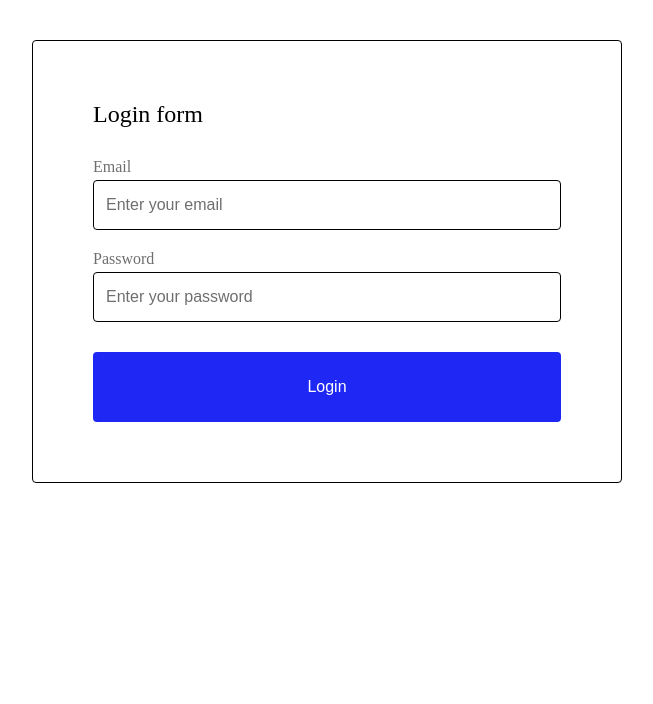
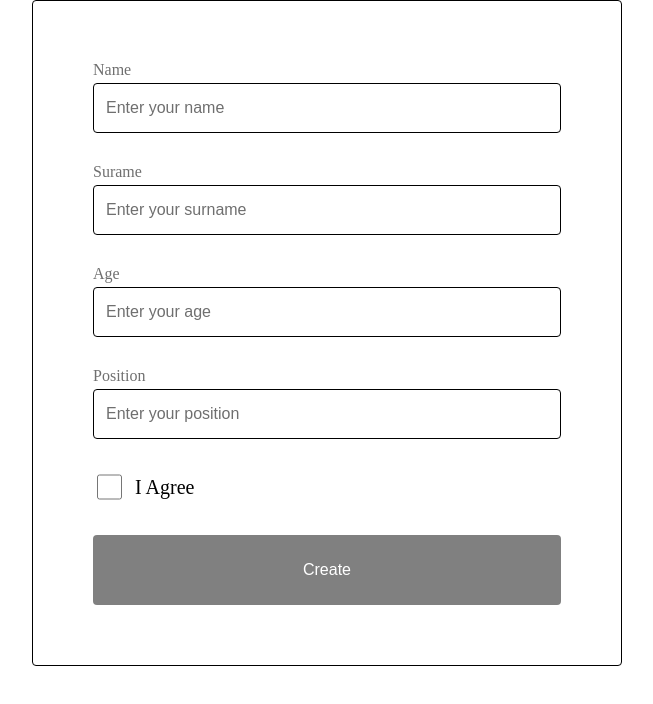
Before and after one commit to JanaHewer/Typescript-app, a React (Create React App) app: page / in a window 1280 px wide. Shown: the top 704 px of the page, without its empty margins (313-966 px from the left). Built offline with nearby package versions, Linux system fonts and the light colour scheme.

Commit message:
Homework11

```diff
--- a/src/App.tsx
+++ b/src/App.tsx
@@ -6,10 +6,11 @@ import GlobalStyles from "styles/GlobalStyles";
 // import Lesson08 from "lessons/Lesson08/Lesson08";
 // import Lesson09 from "lessons/Lesson09/Lesson09";
 // import Lesson10 from "lessons/Lesson10/Lesson10";
-import Lesson11 from "lessons/Lesson11/Lesson11";
+// import Lesson11 from "lessons/Lesson11/Lesson11";
 // Homeworks:
 // import Homework08 from "homeworks/Homework08/Hmework08";
 // import Homework09 from "homeworks/Homework09/Hmework09";
+import Homework11 from "homeworks/Homework11/Homework11";
 
 // Consultations:
 
@@ -24,7 +25,8 @@ function App() {
       {/* <Lesson09/> */}
       {/* <Homework09/> */}
       {/* <Lesson10/> */}
-      <Lesson11 />
+      {/* <Lesson11 /> */}
+      <Homework11 />
     </>
   );
 }
--- /dev/null
+++ b/src/components/EnployeeForm/EmployeeForm.tsx
@@ -0,0 +1,74 @@
+import { useFormik } from "formik";
+
+import Input from "components/Input/Input";
+import {
+  Checkbox,
+  CheckboxContainer,
+  CheckboxLabel,
+  EmployeeFormComponent,
+} from "./styles";
+import { EmployeeFormValues } from "./types";
+import Button from "components/Button/Button";
+
+function EmployeeForm() {
+  const formik = useFormik({
+    initialValues: {
+      name: "",
+      surname: "",
+      age: "",
+      position: "",
+      agreement: false,
+    } as EmployeeFormValues,
+    onSubmit: (values: EmployeeFormValues) => {
+        console.table(values);
+
+    //   console.log(
+    //     `Form values: ${values.name}, ${values.surname}, ${values.age}, ${values.position}, ${values.agreement}`
+    //   );
+    },
+  });
+  return (
+    <EmployeeFormComponent onSubmit={formik.handleSubmit}>
+      <Input
+        name="name"
+        placeholder="Enter your name"
+        label="Name"
+        onInputChange={formik.handleChange}
+        value={formik.values.name}
+      />
+      <Input
+        name="surname"
+        placeholder="Enter your surname"
+        label="Surame"
+        onInputChange={formik.handleChange}
+        value={formik.values.surname}
+      />
+      <Input
+        name="age"
+        placeholder="Enter your age"
+        label="Age"
+        onInputChange={formik.handleChange}
+        value={formik.values.age}
+      />
+      <Input
+        name="position"
+        placeholder="Enter your position"
+        label="Position"
+        onInputChange={formik.handleChange}
+        value={formik.values.position}
+      />
+      <CheckboxContainer>
+        <Checkbox
+          id="agreement-id"
+          name="agreement"
+          type="checkbox"
+          onChange={formik.handleChange}
+          checked={formik.values.agreement}
+        />
+        <CheckboxLabel htmlFor="agreement-id">I Agree</CheckboxLabel>
+      </CheckboxContainer>
+      <Button type="submit" name="Create" disabled= {!formik.values.agreement}/>
+    </EmployeeFormComponent>
+  );
+}
+export default EmployeeForm;
--- /dev/null
+++ b/src/components/EnployeeForm/styles.ts
@@ -0,0 +1,25 @@
+import styled from "@emotion/styled";
+
+export const EmployeeFormComponent = styled.form`
+  display: flex;
+  flex-direction: column;
+  gap: 30px;
+  width: 590px;
+  height: fit-content;
+  padding: 60px;
+  border: 1px solid black;
+  border-radius: 4px;
+  background-color: white;
+`
+export const Checkbox = styled.input`
+width: 25px;
+height: 30px;
+`
+export const CheckboxLabel = styled.label`
+font-size: 20px;
+`
+export const CheckboxContainer = styled.div`
+  display: flex;
+  align-items: center;
+  gap: 10px;
+  `
--- /dev/null
+++ b/src/components/EnployeeForm/types.ts
@@ -0,0 +1,7 @@
+export interface EmployeeFormValues {
+    name: string,
+        surname: string,
+        age: string,
+        position:string,
+        agreement: boolean
+}
--- /dev/null
+++ b/src/homeworks/Homework11/Homework11.tsx
@@ -0,0 +1,7 @@
+import EmployeeForm from "components/EnployeeForm/EmployeeForm";
+import { Homework11Wrapper } from "./styles";
+
+function Homework11(){
+    return<Homework11Wrapper><EmployeeForm/></Homework11Wrapper>
+}
+export default Homework11;
--- /dev/null
+++ b/src/homeworks/Homework11/styles.ts
@@ -0,0 +1,9 @@
+import styled from "@emotion/styled";
+
+
+export const Homework11Wrapper = styled.div`
+display: flex;
+flex-direction: column;
+align-items: center;
+justify-content: center;
+`
```
